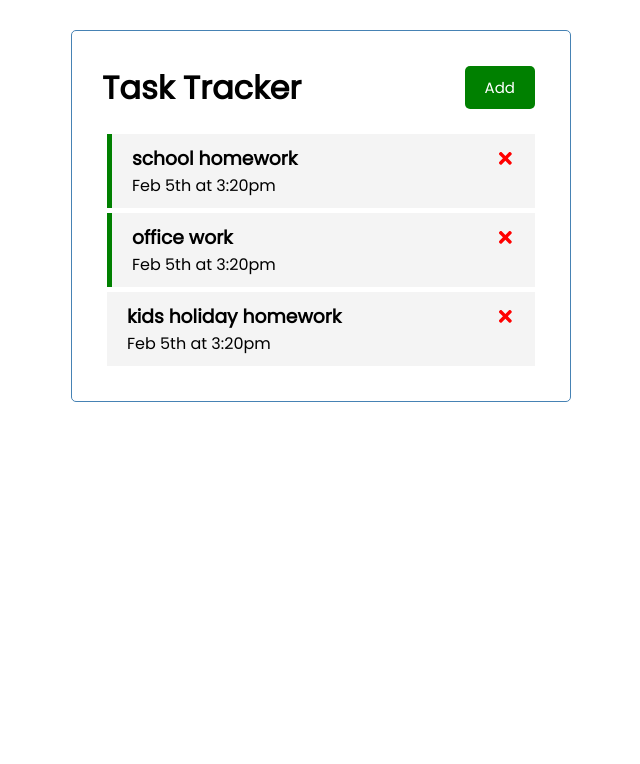
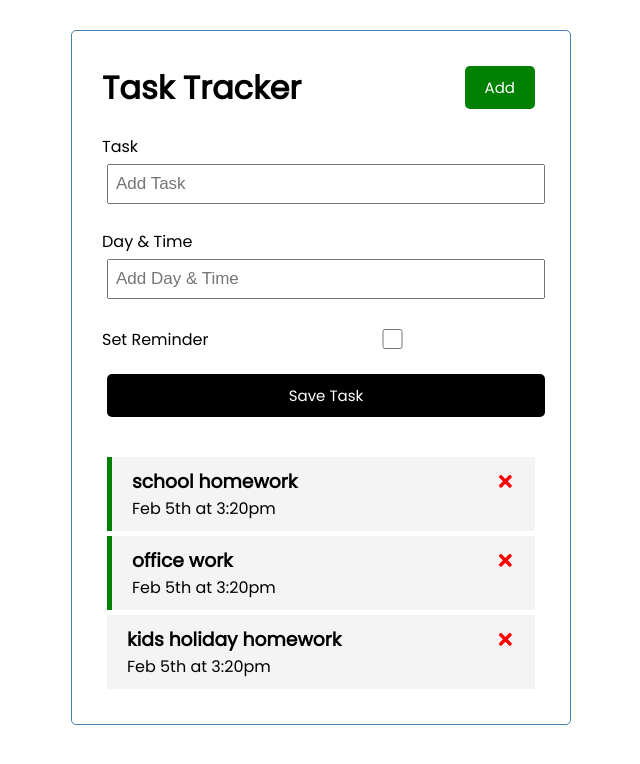
Before and after one commit to SJamal1759/task-tracker, a React (Create React App) app: page / in a window 1280 px wide. Shown: the top 764 px of the page, without its empty margins (319-959 px from the left). Built offline with nearby package versions, Linux system fonts and the light colour scheme; the HTML template or start-up script is replaced by a standard one.

Commit message:
Added Adding a task functionality

```diff
--- a/src/App.js
+++ b/src/App.js
@@ -2,6 +2,7 @@
 import { useState } from "react";
 import Header from './components/Header';
 import Tasks from './components/Tasks';
+import AddTask from './components/AddTask';
 
 function App() {
   const [tasks,setTasks] = useState([
@@ -40,6 +41,7 @@
   return (
     <div className="container">
      <Header/>
+     <AddTask/>
      {tasks.length > 0 ? (<Tasks tasks={tasks} onDelete ={deleteTask} onToggle = {toggleReminder} />
      ):('No Tasks To Display')
      }
--- /dev/null
+++ b/src/components/AddTask.js
@@ -0,0 +1,39 @@
+import {useState} from "react"
+
+
+
+const AddTask = () => {
+  const [text, setText] = useState('')
+  const [day, setDay] = useState('')
+  const [reminder, setReminder] = useState(false)
+  return (
+    <form className="add-form">
+      <div className="form-control">
+        <label> Task </label>
+        <input type="text" placeholder="Add Task"
+          value={text}
+          onChange={(e) => setText(e.target.value)}
+        />
+      </div>
+      <div className="form-control">
+        <label> Day & Time </label>
+        <input type="text" placeholder="Add Day & Time"
+          value={day}
+          onChange={(e) => setDay(e.target.value)}
+        />
+      </div>
+      <div className="form-control form-control-check">
+        <label> Set Reminder </label>
+        <input type="checkbox" placeholder="Add Task"
+          value={reminder}
+          onChange={(e) => setReminder(e.currentTarget.checked)}
+        />
+      </div>
+      <input type="submit" value='Save Task'
+        className="btn btn-block"
+      />
+    </form>
+  )
+}
+
+export default AddTask
```
